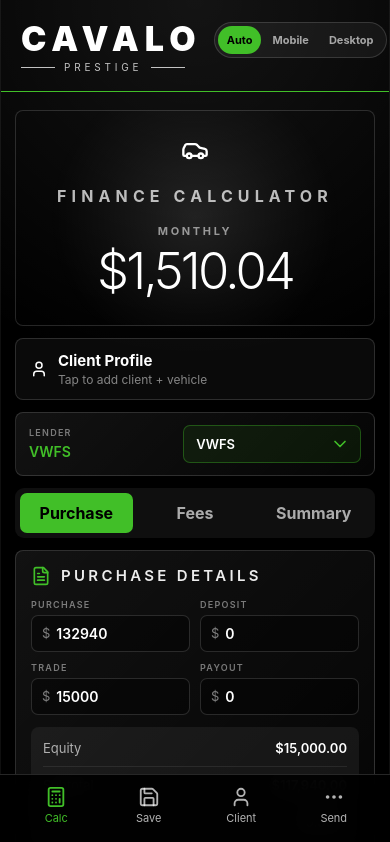
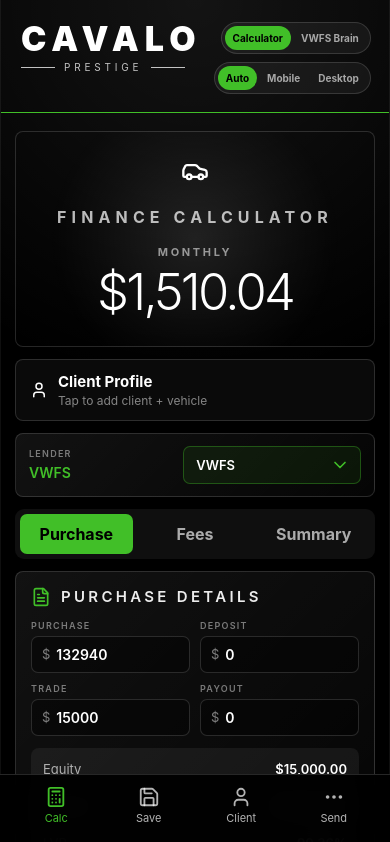
Before and after one commit to keeganchang-wq/CFS-APP-WIP, a React (Vite) app: page / in a window 390 px wide. Shown: the top 842 px of the page. Built offline with nearby package versions, Linux system fonts and the light colour scheme.

Commit message:
Add files via upload
top navigation toggle: Calculator / VWFS Brain
calculator page stays clean
VWFS Brain now opens as its own full page
mobile + desktop supported
build verified successfully

```diff
--- a/src/App.jsx
+++ b/src/App.jsx
@@ -91,6 +91,7 @@ function loadSavedQuotes() {
 
 export default function App() {
   const [displayMode, setDisplayMode] = useState("auto");
+  const [appPage, setAppPage] = useState("calculator");
 
   const [lenderKey, setLenderKey] = useState("VWFS");
   const [lenderFees, setLenderFees] = useState(LENDERS);
@@ -636,6 +637,8 @@ Estimate only. Subject to approval.`;
   const sharedProps = {
     displayMode,
     setDisplayMode,
+    appPage,
+    setAppPage,
     lenderKey,
     setLenderKey,
     lenderFees,
@@ -716,10 +719,15 @@ function MobileLayout(props) {
       <div className="phone">
         <header className="mobile-header">
           <Brand />
+          <div className="header-controls">
+            <PageToggle {...props} />
             <ModeToggle {...props} />
+          </div>
         </header>
 
         <main className="mobile-main">
+          {props.appPage === "calculator" ? (
+            <>
               <Hero monthly={props.calc.monthly} />
 
               <button className="client-strip" onClick={() => props.setActiveSheet("client")}>
@@ -736,19 +744,27 @@ function MobileLayout(props) {
 
               <section className="tools">
                 <Tool title="Target Repayment" icon={<Calculator />} onClick={() => props.setActiveSheet("target")} />
-            <Tool title="VWFS Brain" icon={<Wrench />} onClick={() => props.setActiveSheet("vwfs")} />
                 <Tool title="Saved Quotes" icon={<Search />} onClick={() => props.setActiveSheet("quotes")} />
+                <Tool title="Client Profile" icon={<User />} onClick={() => props.setActiveSheet("client")} />
               </section>
 
               <p className="disclaimer">Estimate only. Subject to approval, lender policy and final contract terms.</p>
+            </>
+          ) : (
+            <PagePanel title="VWFS Customer Profile + Waiver Engine" icon={<Wrench />}>
+              <VwfsBrainPanel {...props} />
+            </PagePanel>
+          )}
         </main>
 
+        {props.appPage === "calculator" && (
           <nav className="bottom-nav">
             <button className="selected"><Calculator size={22} /><span>Calc</span></button>
             <button onClick={props.saveQuote}><Save size={22} /><span>Save</span></button>
             <button onClick={() => props.setActiveSheet("client")}><User size={22} /><span>Client</span></button>
             <button onClick={() => props.setActiveSheet("send")}><MoreHorizontal size={22} /><span>Send</span></button>
           </nav>
+        )}
 
         {props.activeSheet && <ActionSheet {...props} />}
       </div>
@@ -770,6 +786,7 @@ function DesktopLayout(props) {
         </div>
       </header>
 
+      {props.appPage === "calculator" ? (
         <main className="desktop-layout">
           <section className="desktop-left">
           <Hero monthly={props.calc.monthly} />
@@ -793,10 +810,6 @@ function DesktopLayout(props) {
               <Field label="Vehicle" value={props.vehicle} setValue={props.setVehicle} />
               <Field label="Stock / Ref" value={props.stockRef} setValue={props.setStockRef} />
             </div>
-          </Panel>
-
-          <Panel title="VWFS Customer Profile + Waiver Engine" icon={<Wrench />}>
-            <VwfsBrainPanel {...props} />
           </Panel>
 
           <Panel title="Lender Selection" icon={<FileText />}>
@@ -828,6 +841,13 @@ function DesktopLayout(props) {
           </div>
           </section>
         </main>
+      ) : (
+        <main className="desktop-policy-page">
+          <PagePanel title="VWFS Customer Profile + Waiver Engine" icon={<Wrench />}>
+            <VwfsBrainPanel {...props} />
+          </PagePanel>
+        </main>
+      )}
     </div>
   );
 }
@@ -844,6 +864,38 @@ function Brand() {
       <h1>CAVALO</h1>
       <p><i />PRESTIGE<i /></p>
     </div>
+  );
+}
+
+
+function PageToggle(props) {
+  return (
+    <div className="page-toggle">
+      <button
+        className={props.appPage === "calculator" ? "active" : ""}
+        onClick={() => props.setAppPage("calculator")}
+      >
+        Calculator
+      </button>
+      <button
+        className={props.appPage === "vwfs" ? "active" : ""}
+        onClick={() => props.setAppPage("vwfs")}
+      >
+        VWFS Brain
+      </button>
+    </div>
+  );
+}
+
+function PagePanel({ title, icon, children }) {
+  return (
+    <section className="page-panel">
+      <div className="panel-head">
+        {React.cloneElement(icon, { size: 20 })}
+        <h3>{title}</h3>
+      </div>
+      {children}
+    </section>
   );
 }
 
--- a/src/styles.css
+++ b/src/styles.css
@@ -943,3 +943,70 @@ button {
 .vwfs-tier-list p.pass { color:rgba(120,220,120,.85); }
 .vwfs-tier-list p.fail { color:rgba(255,150,150,.85); }
 @media (max-width:800px) { .vwfs-profile-grid, .vwfs-columns { grid-template-columns:1fr; } }
+
+
+/* Separate page navigation */
+.header-controls {
+  display: grid;
+  gap: 8px;
+  justify-items: end;
+}
+
+.page-toggle {
+  display: flex;
+  gap: 2px;
+  padding: 3px;
+  border: 1px solid rgba(255,255,255,.14);
+  border-radius: 999px;
+  background: rgba(255,255,255,.05);
+}
+
+.page-toggle button {
+  border: 0;
+  border-radius: 999px;
+  background: transparent;
+  color: rgba(255,255,255,.62);
+  padding: 7px 10px;
+  font-size: 11px;
+  font-weight: 700;
+}
+
+.page-toggle button.active {
+  background: #41bf28;
+  color: #000;
+}
+
+.desktop-policy-page {
+  max-width: 1180px;
+  margin: 0 auto;
+  padding: 18px;
+}
+
+.page-panel {
+  border: 1px solid rgba(255,255,255,.15);
+  border-radius: 8px;
+  background: linear-gradient(135deg, rgba(255,255,255,.07), rgba(255,255,255,.018));
+  padding: 15px;
+}
+
+@media (min-width: 1101px) {
+  .desktop-header {
+    grid-template-columns: auto auto auto 1fr;
+  }
+}
+
+@media (max-width: 767px) {
+  .mobile-header {
+    align-items: flex-start;
+  }
+
+  .header-controls .mode-toggle {
+    transform-origin: right top;
+  }
+
+  .page-toggle button,
+  .mode-toggle button {
+    font-size: 10px;
+    padding: 6px 8px;
+  }
+}
```
Lines whose indentation alone changed are shown as unchanged.
